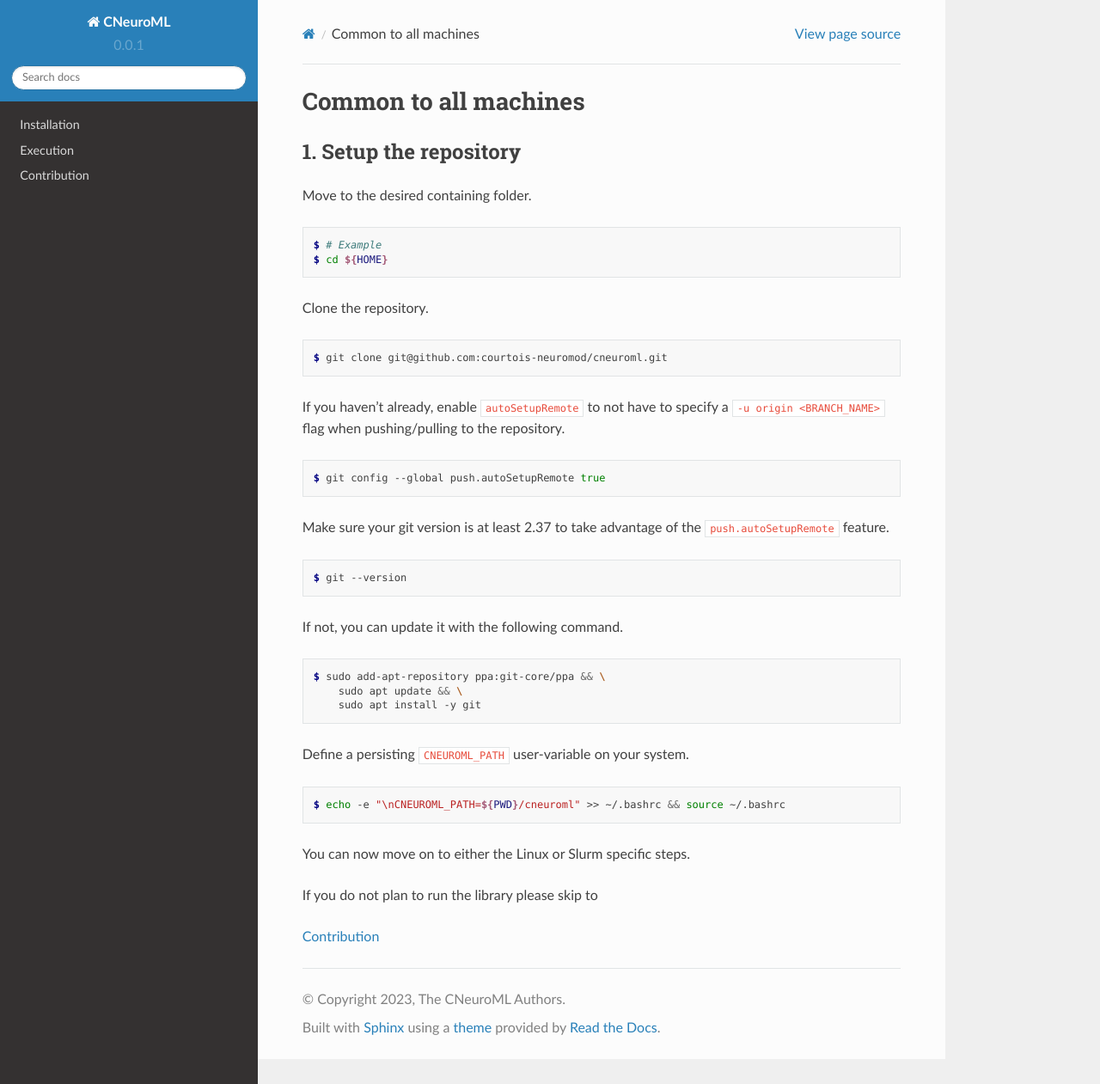
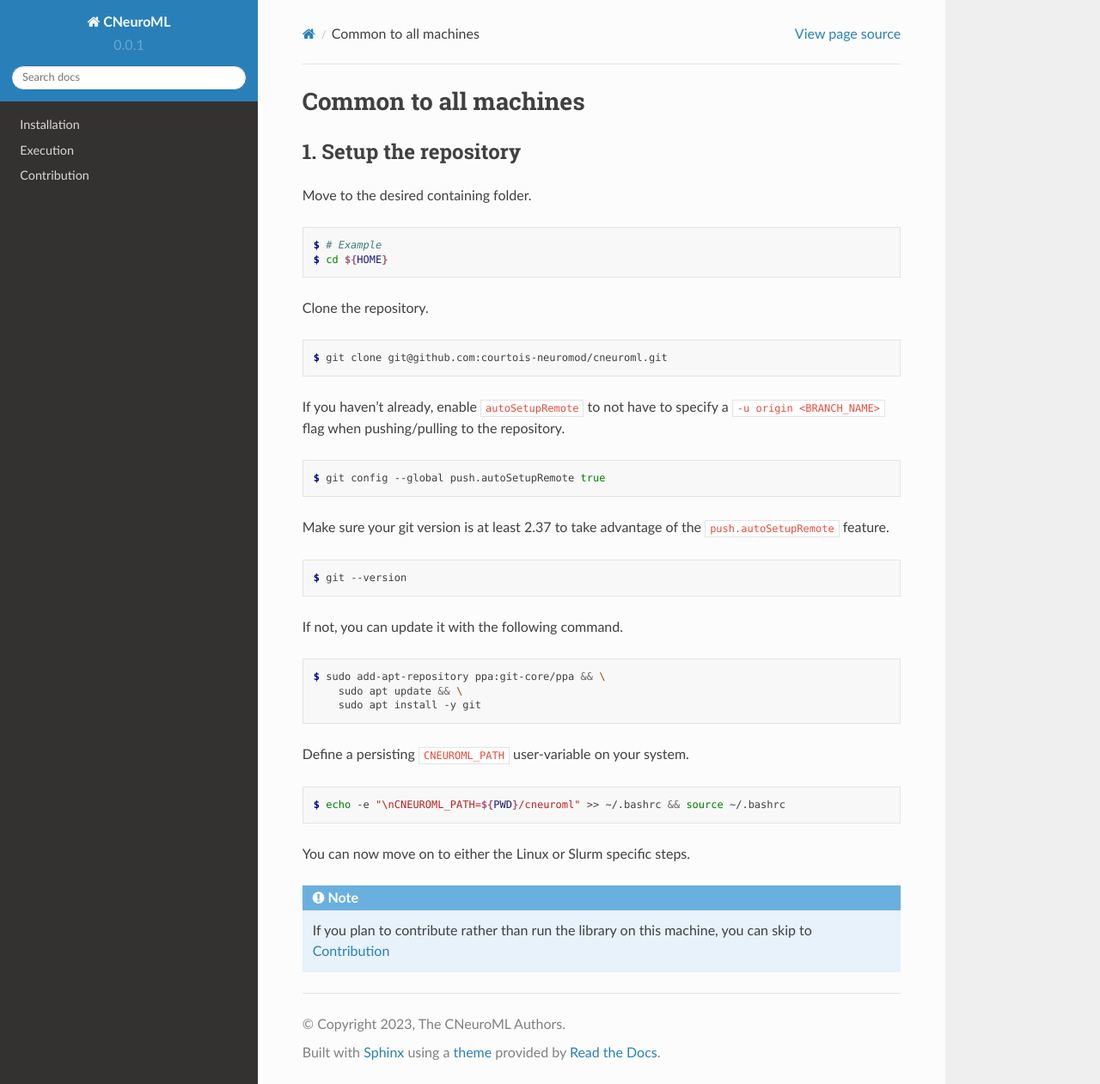
Before and after one commit to courtois-neuromod/cneuromax, a Sphinx documentation site: the page built from docs/Installation_Common_to_all_machines.rst, in a window 1280 px wide and 1261 px high. Shown: the whole window at 86% size. Built offline with Sphinx 7.4.7 and the Read the Docs theme 2.0.0, drawn with Linux system fonts in a browser that asks for light colours.

Commit message:
Update Installation_Common_to_all_machines.rst

```diff
--- a/docs/Installation_Common_to_all_machines.rst
+++ b/docs/Installation_Common_to_all_machines.rst
@@ -49,6 +49,6 @@
 
 .. note::
 
-If you do not plan to run the library please skip to
-
-`Contribution <https://courtois-neuromod.github.io/cneuroml/Contribution.html>`_
+    If you plan to contribute rather than run the library on this machine,
+    you can skip to
+    `Contribution <https://courtois-neuromod.github.io/cneuroml/Contribution.html>`_
```
